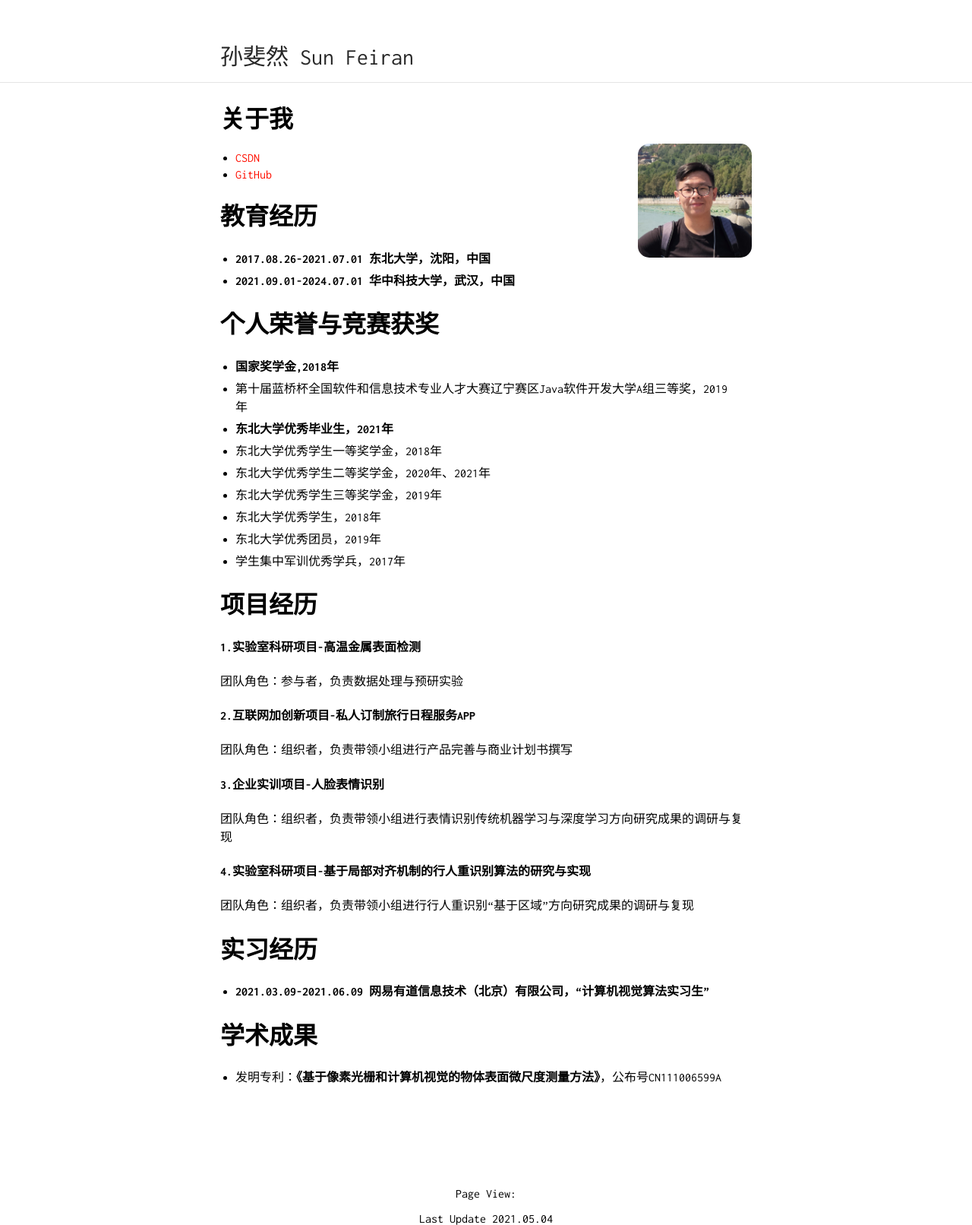
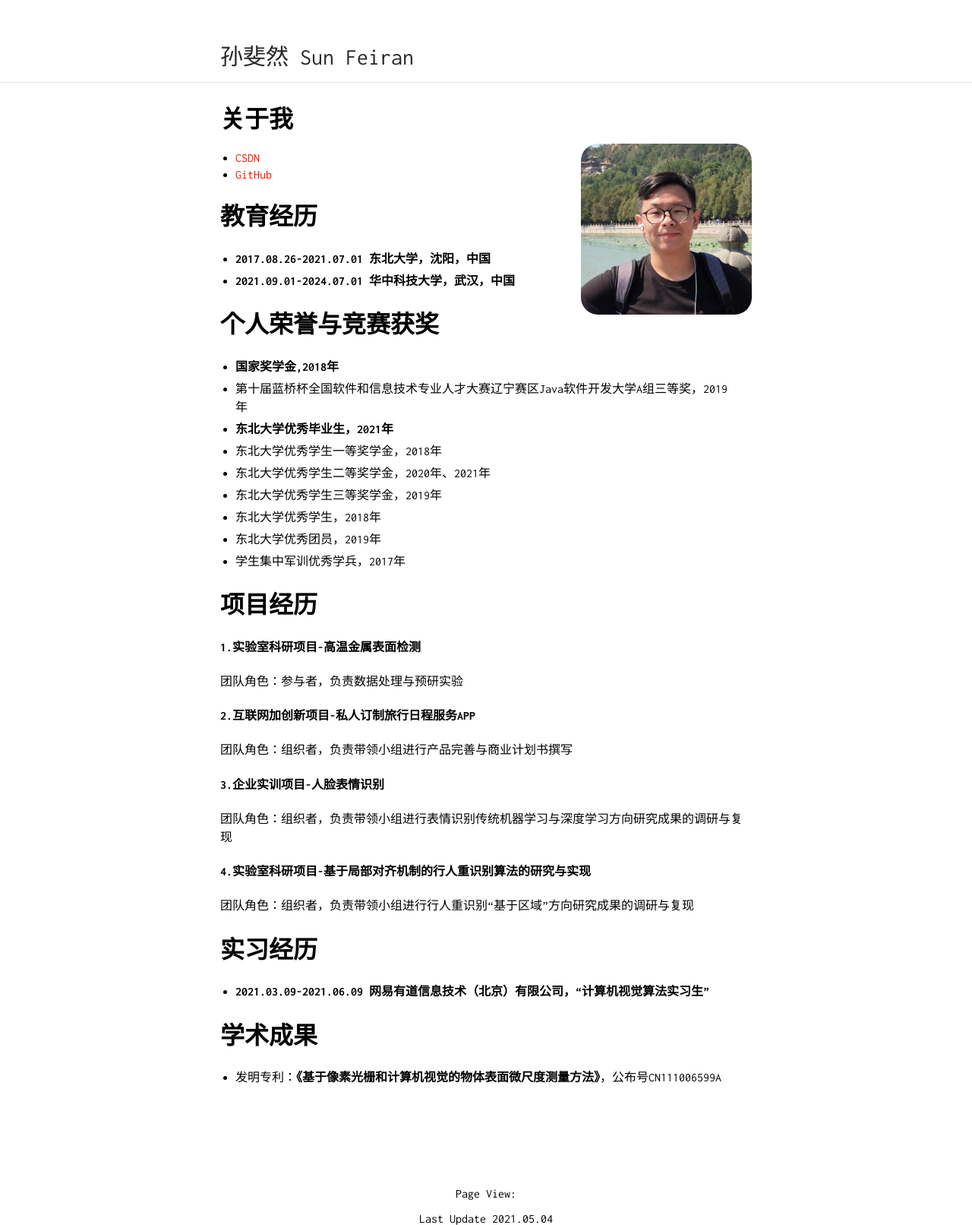
Before and after one commit to OrientTraveller/OrientTraveller.github.io, a Jekyll site: the page built from index.md, in a window 1280 px wide. Shown: the whole page at 76% size. Built offline with Jekyll 4.4.1, drawn with Linux system fonts in a browser that asks for light colours; our own code applies the rules of GitHub Pages for plain Markdown files; comment, search, counter and statistics services are not loaded.

Commit message:
Update typography.scss

```diff
--- a/_sass/typography.scss
+++ b/_sass/typography.scss
@@ -37,8 +37,8 @@
         font-style: italic;
     }
     .profile-picture {
-        height: $image-size;
-        width: $image-size;
+        height: 1.5*$image-size;
+        width: 1.5*$image-size;
         position: relative;
         margin: -10px 0 0 15px;
         float: right;
```
